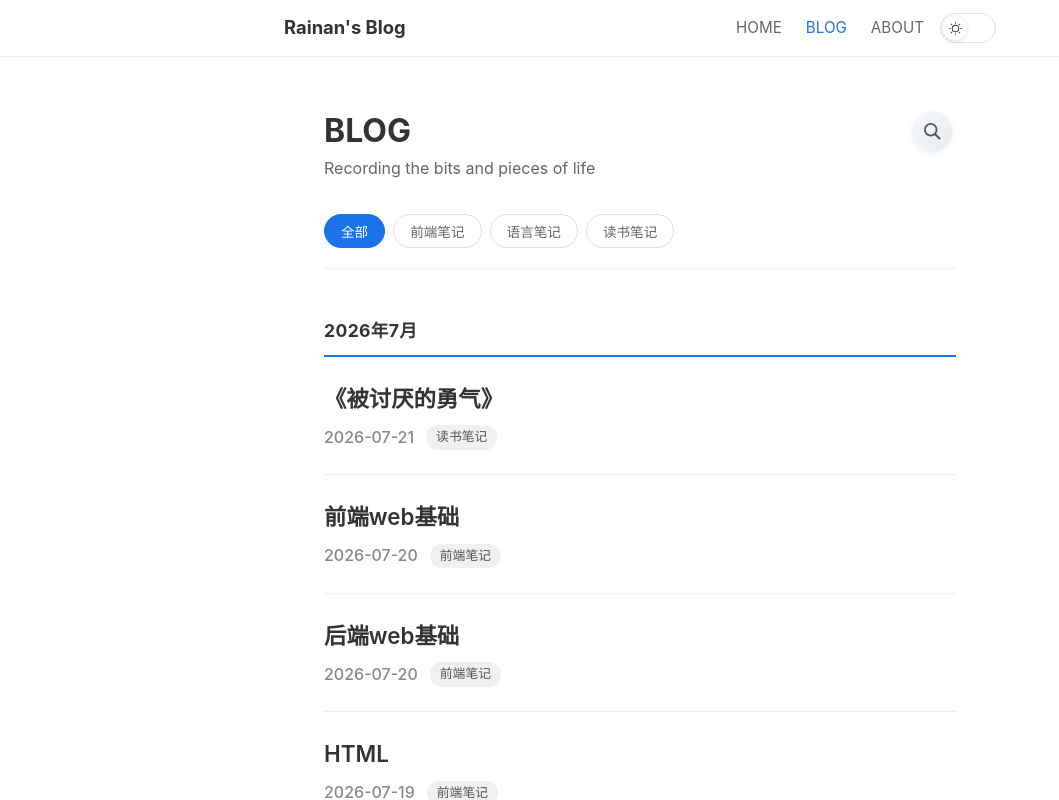
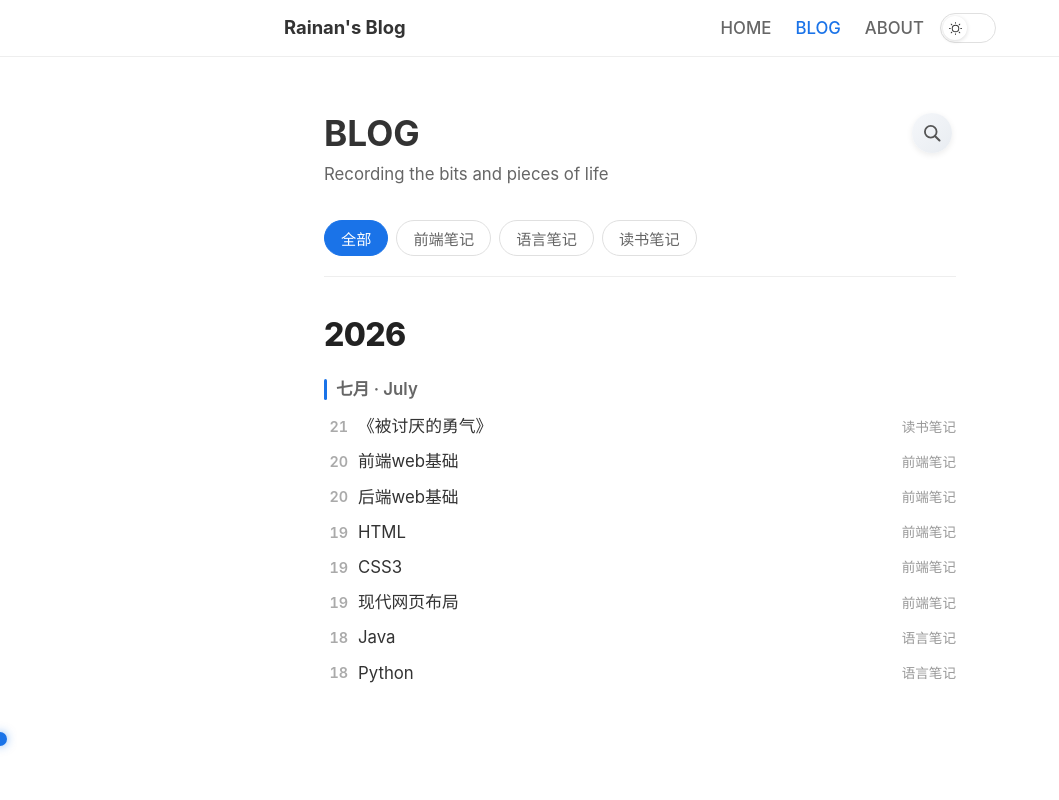
Before and after one commit to Rainan249/VisaBlog, a Vue app: page /blog in a window 1280 px wide. Shown: the top 800 px of the page, without its empty margins (0-1059 px from the left). Built offline with nearby package versions, Linux system fonts and the light colour scheme.

Commit message:
博客-优化

```diff
--- a/src/components/NavBar.vue
+++ b/src/components/NavBar.vue
@@ -88,7 +88,8 @@ function toggleTheme() {
 .nav-links a {
   color: #666;
   text-decoration: none;
-  font-size: 0.95rem;
+  font-size: 1.05rem;
+  font-weight: 500;
   padding: 4px 0;
   transition: color 0.2s;
 }
--- a/src/views/About.vue
+++ b/src/views/About.vue
@@ -126,20 +126,20 @@ onUnmounted(() => {
 }
 
 .name {
-  font-size: 1.7rem;
+  font-size: 1.9rem;
   font-weight: 700;
   margin: 0 0 2px;
   color: #1a1a2e;
 }
 
 .title-line {
-  font-size: 1rem;
+  font-size: 1.1rem;
   color: #666;
   margin: 0 0 1px;
 }
 
 .major-line {
-  font-size: 0.95rem;
+  font-size: 1.05rem;
   color: #999;
   margin: 0;
 }
@@ -181,7 +181,7 @@ onUnmounted(() => {
 }
 
 .bio-list li {
-  font-size: 1.05rem;
+  font-size: 1.15rem;
   color: #666;
   line-height: 1.6;
   display: flex;
@@ -211,7 +211,7 @@ onUnmounted(() => {
 .skill-tag {
   padding: 6px 16px;
   border-radius: 20px;
-  font-size: 0.9rem;
+  font-size: 1rem;
   background: rgba(26,115,232,0.07);
   color: #1a73e8;
   border: 1px solid rgba(26,115,232,0.15);
@@ -234,7 +234,7 @@ onUnmounted(() => {
   padding: 8px 16px;
   border-radius: 10px;
   color: #555;
-  font-size: 0.95rem;
+  font-size: 1.05rem;
   text-decoration: none;
   transition: background 0.2s, color 0.2s;
   border: 1px solid #eee;
--- a/src/views/Blog.vue
+++ b/src/views/Blog.vue
@@ -31,20 +31,36 @@ const filteredPosts = computed(() => {
 });
 
 const groupedPosts = computed(() => {
-  const map = new Map<string, PostMeta[]>();
+  // year → month → posts[]
+  const yearMap = new Map<number, Map<string, PostMeta[]>>();
+  const monthNames = ["", "一月", "二月", "三月", "四月", "五月", "六月", "七月", "八月", "九月", "十月", "十一月", "十二月"];
+  const monthEn = ["", "January", "February", "March", "April", "May", "June", "July", "August", "September", "October", "November", "December"];
+
   for (const post of filteredPosts.value) {
-    const d = post.date;
-    const key = d.slice(0, 7); // "YYYY-MM"
-    if (!map.has(key)) map.set(key, []);
-    map.get(key)!.push(post);
+    const [y, m] = post.date.split("-");
+    const year = Number(y);
+    const monthKey = m;
+
+    if (!yearMap.has(year)) yearMap.set(year, new Map());
+    const monthMap = yearMap.get(year)!;
+    if (!monthMap.has(monthKey)) monthMap.set(monthKey, []);
+    monthMap.get(monthKey)!.push(post);
   }
-  return Array.from(map.entries());
+
+  // 排序：年份降序，月份降序
+  const result: { year: number; months: { key: string; label: string; posts: PostMeta[] }[] }[] = [];
+  for (const [year, monthMap] of Array.from(yearMap.entries()).sort((a, b) => b[0] - a[0])) {
+    const months = Array.from(monthMap.entries())
+      .sort((a, b) => b[0].localeCompare(a[0]))
+      .map(([key, posts]) => ({
+        key,
+        label: `${monthNames[Number(key)]} · ${monthEn[Number(key)]}`,
+        posts,
+      }));
+    result.push({ year, months });
+  }
+  return result;
 });
-
-function formatMonth(key: string) {
-  const [y, m] = key.split("-");
-  return `${y}年${Number(m)}月`;
-}
 
 function selectTag(tag: string) {
   activeTag.value = activeTag.value === tag ? "" : tag;
@@ -92,18 +108,22 @@ function selectTag(tag: string) {
       >{{ tag }}</button>
     </div>
 
-    <div class="post-list">
-      <template v-for="([month, posts]) in groupedPosts" :key="month">
-        <h3 class="month-header">{{ formatMonth(month) }}</h3>
-        <article v-for="post in posts" :key="post.slug" class="post-card">
-          <a :href="`/blog/${post.slug}`" target="_blank" class="post-link">
-            <h2>{{ post.title }}</h2>
-            <div class="post-meta">
-              <time>{{ post.date }}</time>
-              <span v-for="tag in post.tags" :key="tag" class="tag">{{ tag }}</span>
-            </div>
-          </a>
-        </article>
+    <div class="timeline">
+      <template v-for="group in groupedPosts" :key="group.year">
+        <!-- 年份 -->
+        <h2 class="year-header">{{ group.year }}</h2>
+
+        <template v-for="month in group.months" :key="month.key">
+          <!-- 月份 -->
+          <h3 class="month-header">{{ month.label }}</h3>
+          <ul class="timeline-list">
+            <li v-for="post in month.posts" :key="post.slug" class="timeline-item">
+              <span class="item-day">{{ Number(post.date.slice(8)) }}</span>
+              <a :href="`/blog/${post.slug}`" target="_blank" class="item-title">{{ post.title }}</a>
+              <span v-for="tag in post.tags" :key="tag" class="item-tag">{{ tag }}</span>
+            </li>
+          </ul>
+        </template>
       </template>
 
       <p v-if="filteredPosts.length === 0" class="empty">没有找到相关文章</p>
@@ -129,7 +149,7 @@ function selectTag(tag: string) {
 }
 
 .blog-header h1 {
-  font-size: 2rem;
+  font-size: 2.2rem;
   font-weight: 700;
   margin: 0;
 }
@@ -137,6 +157,7 @@ function selectTag(tag: string) {
 .blog-header p {
   color: #666;
   margin: 0;
+  font-size: 1.05rem;
 }
 
 /* ===== 标签栏 ===== */
@@ -156,7 +177,7 @@ function selectTag(tag: string) {
   border: 1px solid #e0e0e0;
   background: transparent;
   color: #666;
-  font-size: 0.85rem;
+  font-size: 0.95rem;
   cursor: none;
   transition: all 0.2s;
 }
@@ -258,66 +279,91 @@ function selectTag(tag: string) {
   color: #aaa;
 }
 
-/* ===== 月份分组 ===== */
+/* ===== 时间轴 ===== */
+
+.timeline {
+  margin-top: 8px;
+}
+
+/* ===== 年份 ===== */
+
+.year-header {
+  font-size: 2rem;
+  font-weight: 800;
+  color: #222;
+  margin: 32px 0 4px;
+  letter-spacing: -0.02em;
+}
+
+/* ===== 月份 ===== */
 
 .month-header {
-  font-size: 1.1rem;
-  font-weight: 700;
-  color: #333;
-  margin: 16px 0 0;
-  padding-bottom: 10px;
-  border-bottom: 2px solid #1a73e8;
-  letter-spacing: 0.02em;
+  position: relative;
+  font-size: 1.05rem;
+  font-weight: 600;
+  color: #666;
+  margin: 16px 0 6px;
+  padding-left: 12px;
+}
+
+.month-header::before {
+  content: "";
+  position: absolute;
+  left: 0;
+  top: 3px;
+  bottom: 3px;
+  width: 2.5px;
+  border-radius: 2px;
+  background: #1a73e8;
 }
 
 /* ===== 文章列表 ===== */
 
-.post-list {
-  display: flex;
-  flex-direction: column;
-  gap: 24px;
+.timeline-list {
+  list-style: none;
+  margin: 0;
+  padding: 0;
 }
 
-.post-card {
-  border-bottom: 1px solid #eee;
-  padding-bottom: 24px;
+.timeline-item {
+  display: flex;
+  align-items: center;
+  gap: 10px;
+  padding: 5px 0;
+  line-height: 1.5;
 }
 
-.post-link {
-  text-decoration: none;
-  color: inherit;
-  display: block;
+.item-day {
+  flex-shrink: 0;
+  width: 24px;
+  font-size: 0.9rem;
+  font-weight: 600;
+  color: #aaa;
+  text-align: right;
+  font-variant-numeric: tabular-nums;
 }
 
-.post-link:hover h2 {
-  color: #1a73e8;
-}
-
-.post-link h2 {
-  font-size: 1.4rem;
-  font-weight: 600;
-  margin: 0 0 8px;
+.item-title {
+  flex: 1;
+  min-width: 0;
+  font-size: 1.05rem;
+  color: #333;
+  text-decoration: none;
+  overflow: hidden;
+  text-overflow: ellipsis;
+  white-space: nowrap;
   transition: color 0.2s;
 }
 
-.post-meta {
-  display: flex;
-  align-items: center;
-  gap: 12px;
-  font-size: 1rem;
-  color: #888;
+.item-title:hover {
+  color: #1a73e8;
+  text-decoration: underline;
 }
 
-.post-meta time {
-  font-weight: 500;
-}
-
-.tag {
-  background: #f0f0f0;
-  padding: 2px 10px;
-  border-radius: 12px;
-  font-size: 0.8rem;
-  color: #555;
+.item-tag {
+  flex-shrink: 0;
+  font-size: 0.85rem;
+  color: #999;
 }
 
 .empty {
--- a/src/views/Home.vue
+++ b/src/views/Home.vue
@@ -239,7 +239,7 @@ onUnmounted(() => window.removeEventListener("mousemove", onMouseMove));
 
 /* ===== 共用文字样式 ===== */
 .rw-title {
-  font-size: clamp(3.25rem,7.5vw,5rem);
+  font-size: clamp(3.5rem,8vw,5.5rem);
   font-weight: 800;
   letter-spacing: -0.04em;
   line-height: 1.2;
@@ -251,7 +251,7 @@ onUnmounted(() => window.removeEventListener("mousemove", onMouseMove));
   animation: fadeUp 0.7s 0.05s cubic-bezier(0.22,0.61,0.36,1) both;
 }
 .rw-sub {
-  font-size: clamp(1.2rem,3vw,1.5rem);
+  font-size: clamp(1.3rem,3.5vw,1.7rem);
   font-weight: 400;
   color: #4a4a60;
   margin: 0;
@@ -280,7 +280,7 @@ onUnmounted(() => window.removeEventListener("mousemove", onMouseMove));
   box-shadow: 0 0 10px rgba(26,115,232,0.35);
 }
 .rw-desc {
-  font-size: clamp(1rem,2.2vw,1.15rem);
+  font-size: clamp(1.1rem,2.5vw,1.3rem);
   color: #6b7280;
   margin: 0 0 48px;
   line-height: 1.75;
```
